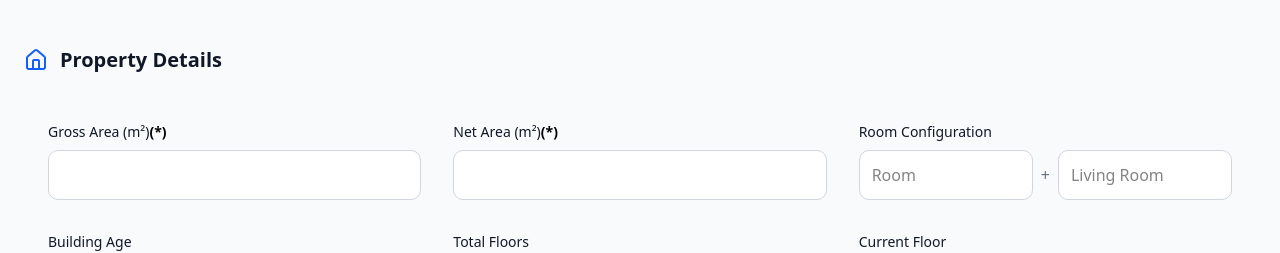
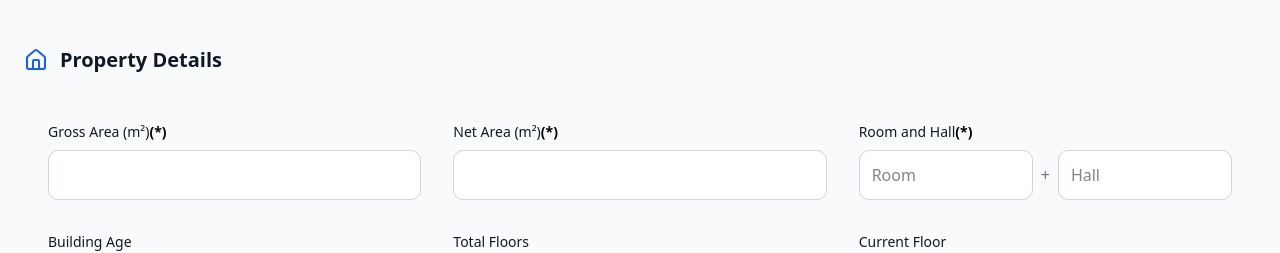
Before and after one commit to mustafaakagunduz/encera-fe, a Next.js app: page /create-listing in a window 1280 px wide. Shown: the part 1080-1333 px from the top of the page. Built offline with nearby package versions, Linux system fonts and the light colour scheme; no server answers.

Commit message:
grid düzenleme (ana sayfada)

```diff
--- a/public/locales/en.json
+++ b/public/locales/en.json
@@ -194,9 +194,9 @@
       "property-type": "Property Type",
       "gross-area": "Gross Area (m²)",
       "net-area": "Net Area (m²)",
-      "room-config": "Room Configuration",
+      "room-config": "Room and Hall",
       "room-placeholder": "Room",
-      "living-room-placeholder": "Living Room",
+      "living-room-placeholder": "Hall",
       "create-listing-title": "Create and publish your real estate listing",
       "price-label": "Price",
       "currency": "TL",
--- a/public/locales/tr.json
+++ b/public/locales/tr.json
@@ -195,7 +195,7 @@
       "property-type": "Emlak Tipi",
       "gross-area": "Brüt Alan (m²)",
       "net-area": "Net Alan (m²)",
-      "room-config": "Oda Sayısı",
+      "room-config": "Oda ve Salon",
       "room-placeholder": "Oda",
       "living-room-placeholder": "Salon",
       "create-listing-title": "Emlak ilanınızı oluşturun ve yayınlayın",
--- a/src/components/forms/CreateListingForm.tsx
+++ b/src/components/forms/CreateListingForm.tsx
@@ -446,6 +446,16 @@ export const CreateListingForm: React.FC = () => {
             newErrors.netArea = isReady ? t('common.error') : 'Bu alan zorunludur';
         }
 
+        // Konut için oda-salon zorunlu
+        if (formData.propertyType === PropertyType.RESIDENTIAL) {
+            if (!formData.roomCount || formData.roomCount === '' || Number(formData.roomCount) <= 0) {
+                newErrors.roomCount = isReady ? t('common.error') : 'Bu alan zorunludur';
+            }
+            if (!formData.hallCount || formData.hallCount === '' || Number(formData.hallCount) <= 0) {
+                newErrors.hallCount = isReady ? t('common.error') : 'Bu alan zorunludur';
+            }
+        }
+
         setErrors(newErrors);
         return Object.keys(newErrors).length === 0;
     };
@@ -729,7 +739,7 @@ export const CreateListingForm: React.FC = () => {
                             {/* Oda Sayısı - Konut için aktif */}
                             <div>
                                 <label className={`block text-sm font-medium mb-2 ${formData.propertyType !== PropertyType.RESIDENTIAL ? 'text-gray-400' : 'text-gray-900'}`}>
-                                    {isReady ? t('listing.create.room-config') : 'Oda + Salon'}
+                                    {isReady ? t('listing.create.room-config') : 'Oda + Salon'}{formData.propertyType === PropertyType.RESIDENTIAL && <span className="text-black font-bold">(*)</span>}
                                 </label>
                                 <div className="flex gap-2">
                                     <input
@@ -742,7 +752,9 @@ export const CreateListingForm: React.FC = () => {
                                         className={`w-1/2 px-3 py-3 border rounded-lg focus:outline-none focus:ring-2 focus:ring-blue-500 focus:border-blue-500 ${
                                             formData.propertyType !== PropertyType.RESIDENTIAL
                                                 ? 'border-gray-200 bg-gray-50 text-gray-400 cursor-not-allowed'
-                                                : 'border-gray-300 bg-white'
+                                                : errors.roomCount
+                                                    ? 'border-red-500 bg-white'
+                                                    : 'border-gray-300 bg-white'
                                         }`}
                                     />
                                     <span className={`flex items-center ${formData.propertyType !== PropertyType.RESIDENTIAL ? 'text-gray-400' : 'text-gray-500'}`}>+</span>
@@ -756,7 +768,9 @@ export const CreateListingForm: React.FC = () => {
                                         className={`w-1/2 px-3 py-3 border rounded-lg focus:outline-none focus:ring-2 focus:ring-blue-500 focus:border-blue-500 ${
                                             formData.propertyType !== PropertyType.RESIDENTIAL
                                                 ? 'border-gray-200 bg-gray-50 text-gray-400 cursor-not-allowed'
-                                                : 'border-gray-300 bg-white'
+                                                : errors.hallCount
+                                                    ? 'border-red-500 bg-white'
+                                                    : 'border-gray-300 bg-white'
                                         }`}
                                     />
                                 </div>
@@ -766,6 +780,9 @@ export const CreateListingForm: React.FC = () => {
                                             ? 'İş yeri için uygulanmaz.'
                                             : 'Arsa için uygulanmaz.'}
                                     </p>
+                                )}
+                                {(errors.roomCount || errors.hallCount) && (
+                                    <p className="mt-1 text-sm text-red-600">{errors.roomCount || errors.hallCount}</p>
                                 )}
                             </div>
 
--- a/src/components/home/PropertyGrid.tsx
+++ b/src/components/home/PropertyGrid.tsx
@@ -170,10 +170,12 @@ const PropertyCard: React.FC<{
 
                 {/* Property Details */}
                 <div className="flex items-center gap-4 text-sm text-gray-600 mb-4">
-                    <div className="flex items-center gap-1">
-                        <Bed className="w-4 h-4" />
-                        <span>{property.roomConfiguration?.displayFormat || `${property.roomConfiguration?.roomCount}+${property.roomConfiguration?.hallCount}`}</span>
-                    </div>
+                    {property.propertyType === 'RESIDENTIAL' && (
+                        <div className="flex items-center gap-1">
+                            <Bed className="w-4 h-4" />
+                            <span>{property.roomConfiguration?.displayFormat || `${property.roomConfiguration?.roomCount}+${property.roomConfiguration?.hallCount}`}</span>
+                        </div>
+                    )}
                     <div className="flex items-center gap-1">
                         <Square className="w-4 h-4" />
                         <span>{property.grossArea || property.area} m²</span>
```
